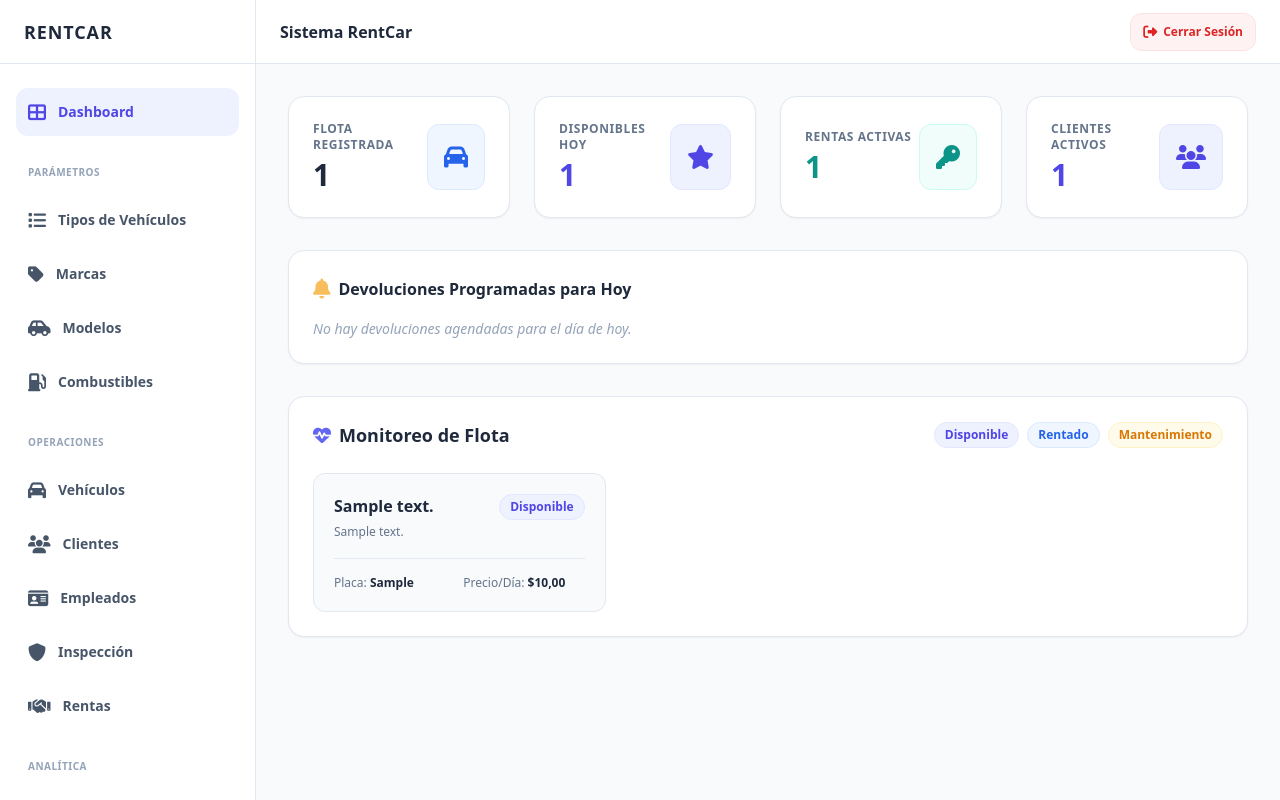
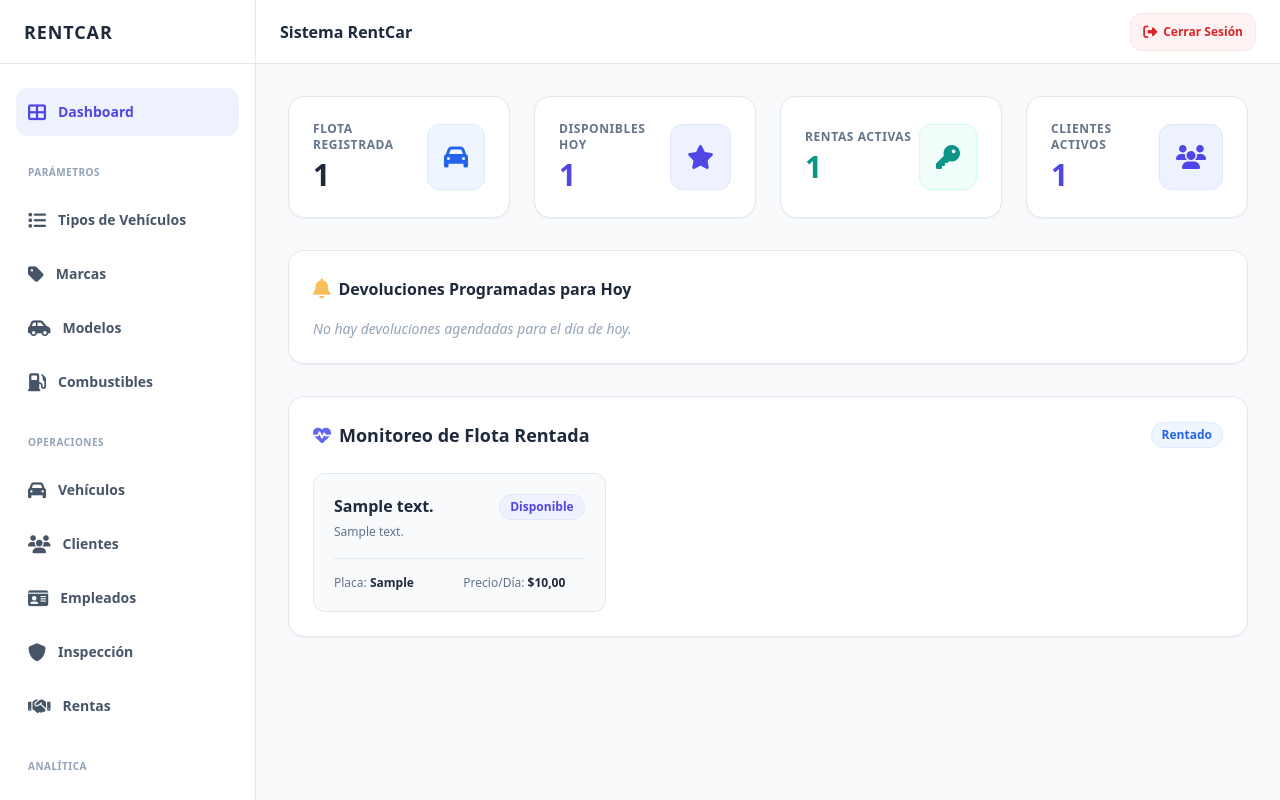
Before and after one commit to KevinRafa30/Proyecto_Rent_Car, a Django app: page /es/ in a window 1280 px wide. Run offline with Django 4.2, Linux system fonts and the light colour scheme; a user stored in the database is signed in; tables that the repository leaves empty hold one stand-in row (values such as "Sample post"); some libraries are stand-ins or nearby versions.

Commit message:
fix(dashboard): sincroniza la consulta y vista de vehículos rentados

```diff
--- a/rent_app/views.py
+++ b/rent_app/views.py
@@ -37,14 +37,16 @@ def dashboard(request):
             })
 
     # Listas de datos para visualización
-    ultimas_rentas = RentaDevolucion.objects.all().order_by('-id')[:5] if hasattr(RentaDevolucion.objects, 'order_by') else RentaDevolucion.objects.all()[:5]
-    # En caso de que no haya registros, evitamos errores usando un listado sencillo:
+    # Vehículos rentados para el monitoreo
+    rentas_activas_qs = RentaDevolucion.objects.filter(estado=RentaDevolucion.EstadoTransaccion.ACTIVO)
+    vehiculos_rentados_ids = rentas_activas_qs.values_list('vehiculo_id', flat=True)
+
     try:
         ultimas_rentas = RentaDevolucion.objects.order_by('-id')[:5]
-        vehiculos = Vehiculo.objects.all()
+        vehiculos = Vehiculo.objects.filter(id__in=vehiculos_rentados_ids)
     except Exception:
         ultimas_rentas = RentaDevolucion.objects.all()[:5]
-        vehiculos = Vehiculo.objects.all()
+        vehiculos = Vehiculo.objects.filter(id__in=vehiculos_rentados_ids)
 
     context = {
         'total_vehiculos': total_vehiculos,
--- a/templates/dashboard.html
+++ b/templates/dashboard.html
@@ -89,12 +89,10 @@
 <div class="bg-white border border-slate-200 rounded-2xl p-6 mb-8 shadow-sm">
     <div class="flex items-center justify-between mb-6">
         <h3 class="text-lg font-bold text-slate-800 flex items-center gap-2">
-            <i class="fa-solid fa-heart-pulse text-indigo-500"></i> Monitoreo de Flota
+            <i class="fa-solid fa-heart-pulse text-indigo-500"></i> Monitoreo de Flota Rentada
         </h3>
         <div class="flex gap-2">
-            <span class="text-xs bg-indigo-50 text-indigo-600 border border-indigo-100 px-2.5 py-1 rounded-full font-semibold">Disponible</span>
             <span class="text-xs bg-blue-50 text-blue-600 border border-blue-100 px-2.5 py-1 rounded-full font-semibold">Rentado</span>
-            <span class="text-xs bg-amber-50 text-amber-600 border border-amber-100 px-2.5 py-1 rounded-full font-semibold">Mantenimiento</span>
         </div>
     </div>
 
@@ -120,7 +118,7 @@
             </div>
         </div>
         {% empty %}
-        <p class="text-slate-400 text-sm italic col-span-3">No hay vehículos registrados en el sistema. Acceda al Administrador de Django para crearlos.</p>
+        <p class="text-slate-400 text-sm italic col-span-3">No hay vehículos rentados en este momento.</p>
         {% endfor %}
     </div>
 </div>
```
